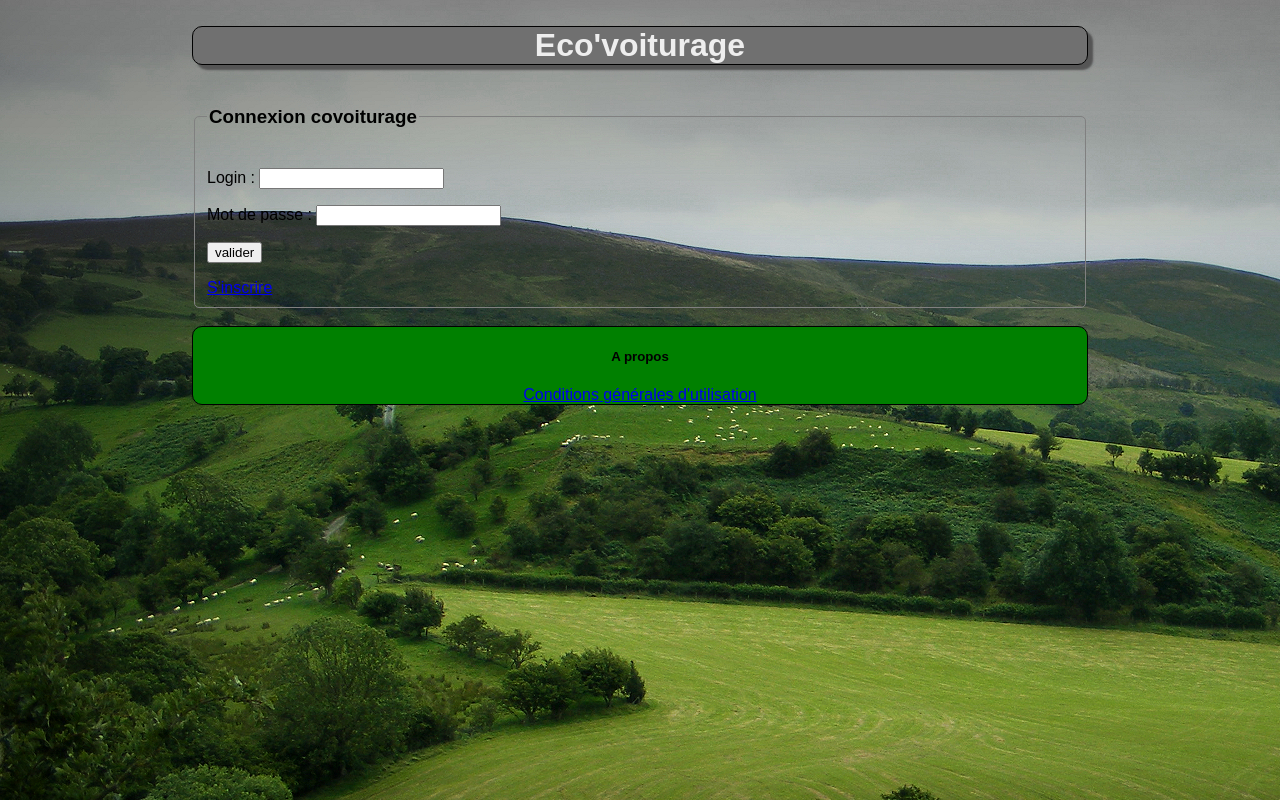
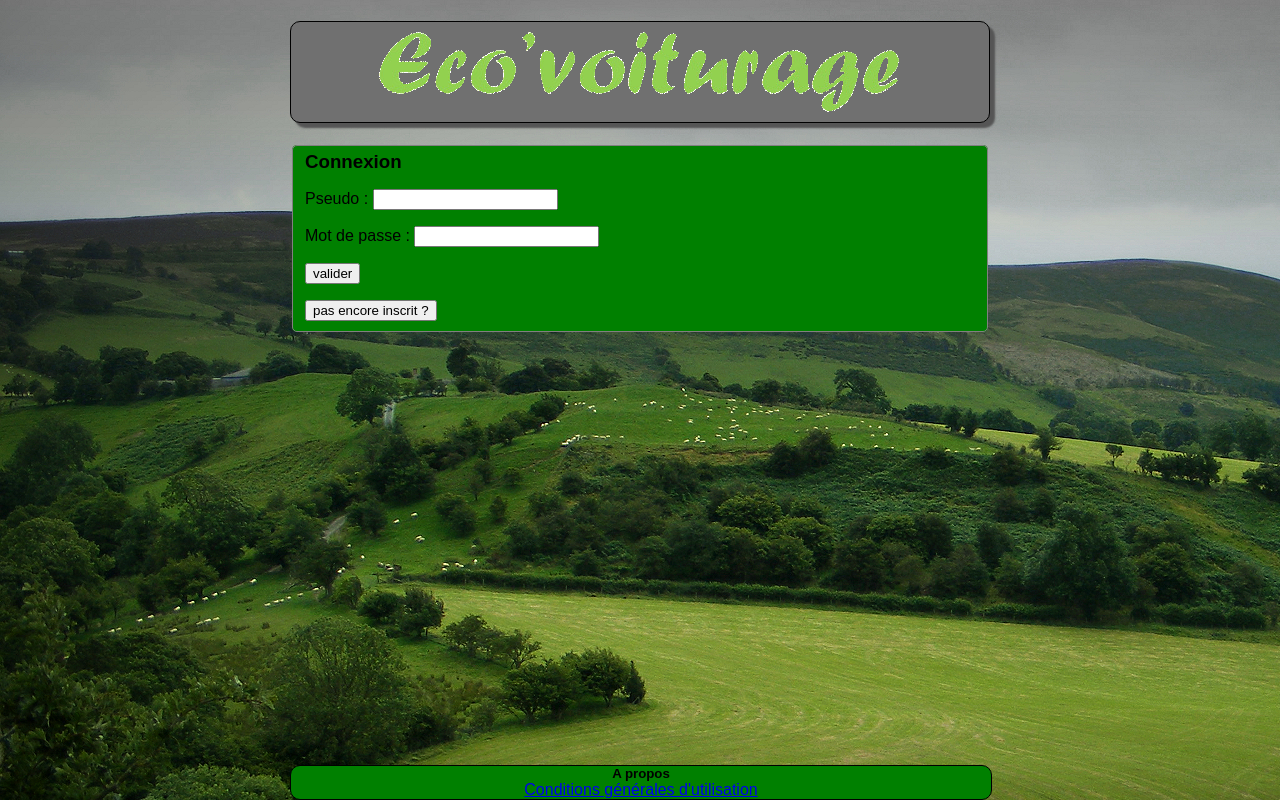
Before and after one commit to randoin/Covoiturage, a PHP site: page / in a window 1280 px wide. Run offline with PHP 8.4, Linux system fonts and the light colour scheme.

Commit message:
modification du style

```diff
--- a/src/connexion.php
+++ b/src/connexion.php
@@ -1,9 +1,9 @@
 <?php
 	echo '<meta charset="UTF-8" />';
 ?>
-	<legend><h3>Connexion covoiturage</h3></legend>
+	<h3>Connexion</h3>
 	<form action='traitement_connexion.php' method='post'>
-	<p>Login : <input type='text' name='ident'/></p>
+	<p>Pseudo : <input type='text' name='ident'/></p>
 	<p>Mot de passe : <input type='password' name='pass'/></p>
 	<p><input type='submit' value='valider'/></p>
 
--- a/src/footer.php
+++ b/src/footer.php
@@ -1,4 +1,3 @@
-
 	</body>
 	<br>
 	<footer>
--- a/src/header.php
+++ b/src/header.php
@@ -6,4 +6,4 @@
 		<title>Covoiturage</title>
 	</head>
 	<body>
-		<h1>Eco'voiturage</h1>
+		<h1><img src="images/ban.gif"></h1>
--- a/src/index.php
+++ b/src/index.php
@@ -5,7 +5,7 @@
 		<?php if(isset($_SESSION['id'])) echo "<!--";?>
 			<fieldset>
 				<?php include "connexion.php" ?>
-				<a href="inscription.php">S'inscrire</a><br>
+				<a href="inscription.php"><input type="button" value="pas encore inscrit ?"></a><br>
 			</fieldset>
 		<?php if(isset($_SESSION['id'])) echo "-->"; else echo "<!--"?>
 
--- a/src/style.css
+++ b/src/style.css
@@ -1,9 +1,9 @@
 body
 {
 	width : 70%;
-	min-width : 400px;
+	min-width : 550px;
+	max-width : 700px;
 	margin : auto;
-	padding : 5px;
 	word-wrap : break-word;
 	font-family : Arial,serif;
 	background-color : RGB(233,232,220);
@@ -22,15 +22,25 @@ h1
 	box-shadow: 5px 5px 2px #555;
 }
 
+h2,h3,h4,h5
+{
+	margin : 0;
+}
+
 fieldset
 {
+	background: green;
 	border : 1px grey solid;
 	border-radius: 5px;
 }
 
 footer
 {
-	color : black;
+	position: absolute;
+	bottom: 0;
+	width: 70%;
+	min-width : 550px;
+	max-width : 700px;
 	background: green;
 	border : 1px black solid;
 	border-radius : 10px;
--- a/src/traitement_connexion.php
+++ b/src/traitement_connexion.php
@@ -16,5 +16,9 @@
 	mysql_free_result ($exec);
 	mysql_close();
 
+<<<<<<< HEAD
+	header("Location:index.php");
+=======
 	header("Location:connexion.php");
+>>>>>>> adb9279f94378fe54d9e44e7c06dd03e88f92e9a
  ?>
```
Also changed, not shown: src/images/ban.gif (added), src/images/bigBanner.jpg (deleted), src/images/logo.jpg (deleted), src/images/onlyCar.jpg (deleted).
